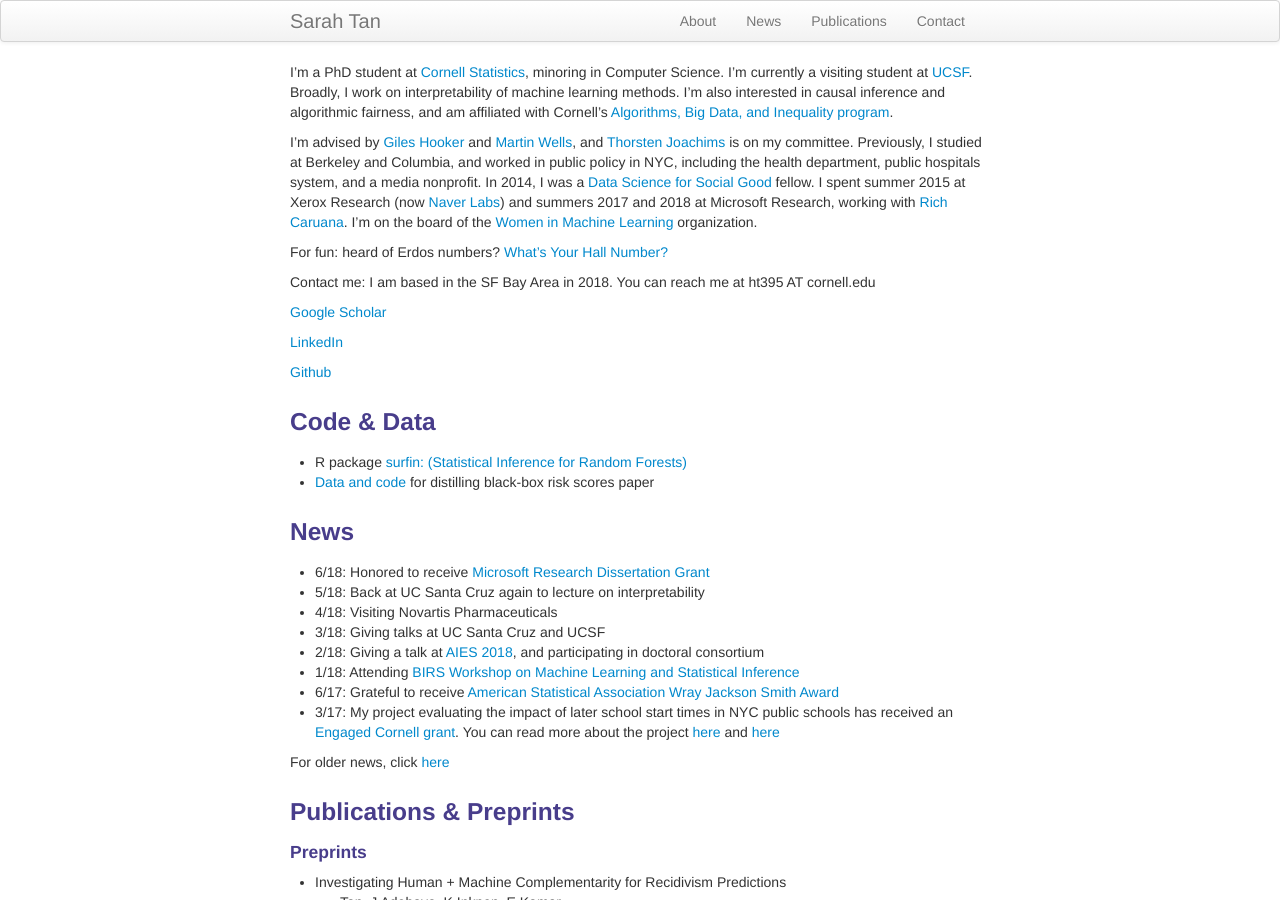
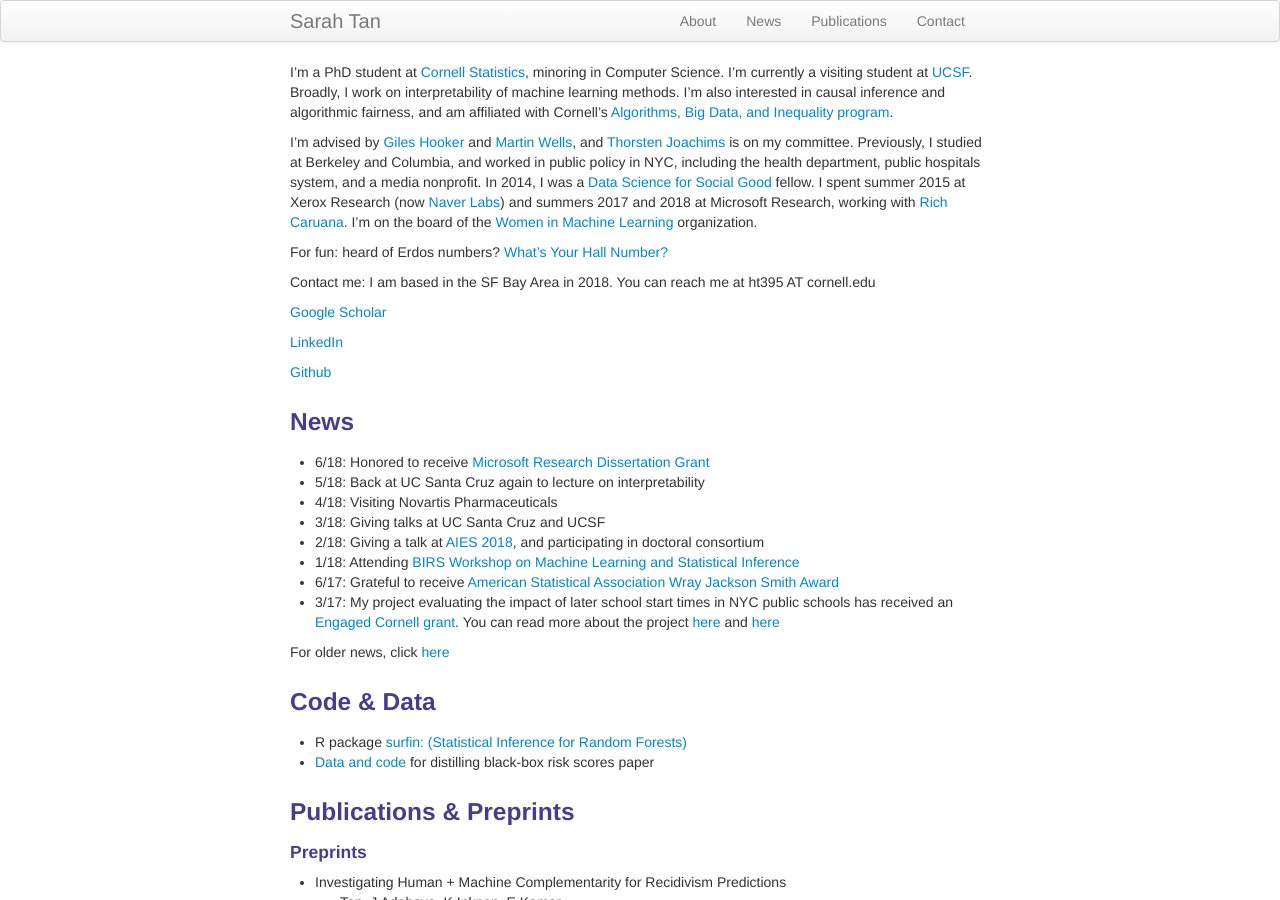
Before and after one commit to shftan/shftan.github.io, a Jekyll site: the page built from index.md, in a window 1280 px wide and 900 px high. Built offline with Jekyll 4.4.1, drawn with Linux system fonts in a browser that asks for light colours; part of the change alters nothing that is shown.

Commit message:
Update index.md

```diff
--- a/index.md
+++ b/index.md
@@ -22,11 +22,6 @@ Contact me: I am based in the SF Bay Area in 2018. You can reach me at ht395 AT
 
 [Github](https://github.com/shftan)
 
-<div class="row-fluid" id="code"><h3>Code & Data</h3>
-</div>
-- R package [surfin: (Statistical Inference for Random Forests)](http://shftan.github.io/surfin/)
-- [Data and code](https://github.com/shftan/auditblackbox) for distilling black-box risk scores paper
-
 <div class="row-fluid" id="news"><h3>News</h3>
 </div>
 - 6/18: Honored to receive [Microsoft Research Dissertation Grant](https://www.microsoft.com/en-us/research/academic-program/dissertation-grant/#!grant-recipients)
@@ -39,6 +34,11 @@ Contact me: I am based in the SF Bay Area in 2018. You can reach me at ht395 AT
 - 3/17: My project evaluating the impact of later school start times in NYC public schools has received an [Engaged Cornell grant](http://engaged.cornell.edu/recipient/2017-18-engaged-graduate-student-grant-recipients/). You can read more about the project [here](https://cals.cornell.edu/news/engaged-graduate-student-grants-fund-phd-students/) and [here](http://news.cornell.edu/stories/2017/04/engaged-graduate-student-grants-fund-16-phd-students)
 
 For older news, click [here]({{ BASE_PATH }}/oldernews.html)
+
+<div class="row-fluid" id="code"><h3>Code & Data</h3>
+</div>
+- R package [surfin: (Statistical Inference for Random Forests)](http://shftan.github.io/surfin/)
+- [Data and code](https://github.com/shftan/auditblackbox) for distilling black-box risk scores paper
 
 <div class="row-fluid" id="publications"><h3>Publications & Preprints</h3>
 <h4>Preprints</h4>
```
